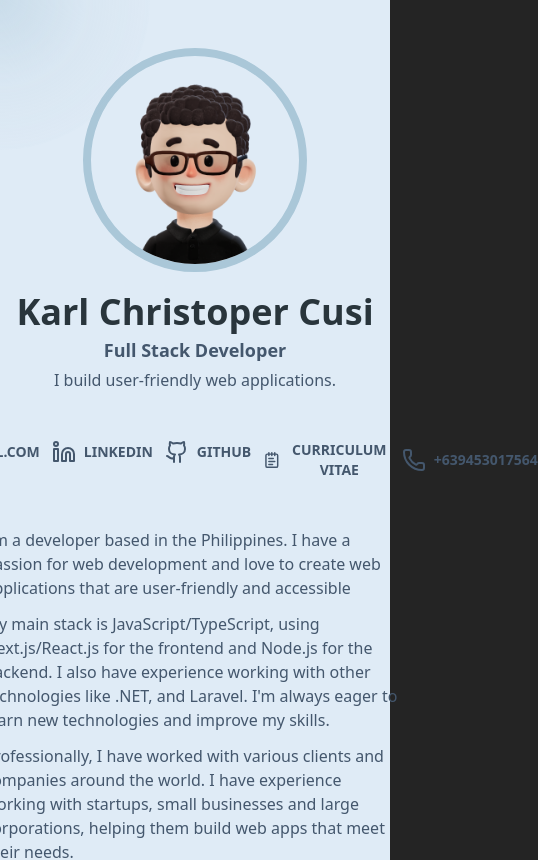
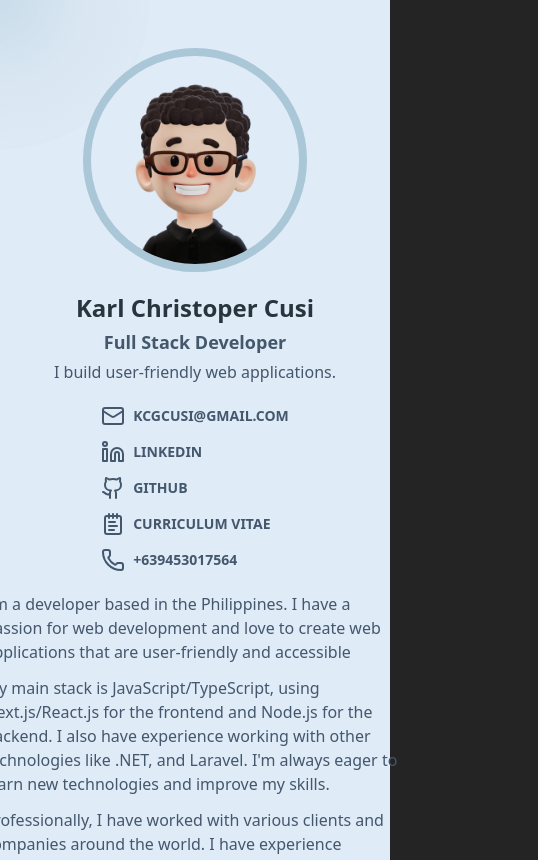
Before and after one commit to kgcusi/portfolio, a React (Vite) app: page / in a window 390 px wide. Shown: the top 860 px of the page, 538 px wide, since content can reach past the window. Built offline with nearby package versions, Linux system fonts and the light colour scheme.

Commit message:
Responsive mobile fix

```diff
--- a/package.json
+++ b/package.json
@@ -4,7 +4,7 @@
   "version": "0.0.0",
   "type": "module",
   "scripts": {
-    "dev": "vite",
+    "dev": "vite --host",
     "build": "tsc -b && vite build",
     "lint": "eslint .",
     "preview": "vite preview"
--- a/src/components/Header.tsx
+++ b/src/components/Header.tsx
@@ -1,7 +1,7 @@
 export default function Header() {
   return (
     <header className="flex flex-col gap-1">
-      <h1 className="text-4xl font-bold text-custom-dark">
+      <h1 className="text-2xl md:text-4xl font-bold text-custom-dark">
         Karl Christoper Cusi
       </h1>
       <p className="text-lg font-semibold text-custom-slate">
--- a/src/components/Nav.tsx
+++ b/src/components/Nav.tsx
@@ -3,7 +3,7 @@ import { Mail, Linkedin, Github, Phone, NotepadText } from 'lucide-react';
 export default function Nav() {
   return (
     <section className="block">
-      <ul className="text-custom-slate uppercase text-sm font-bold py-12 flex md:flex-col gap-3">
+      <ul className="text-custom-slate uppercase text-sm font-bold py-5 md:py-12 gap-3 flex flex-col">
         <li>
           <a
             className="flex items-center gap-2"
```
